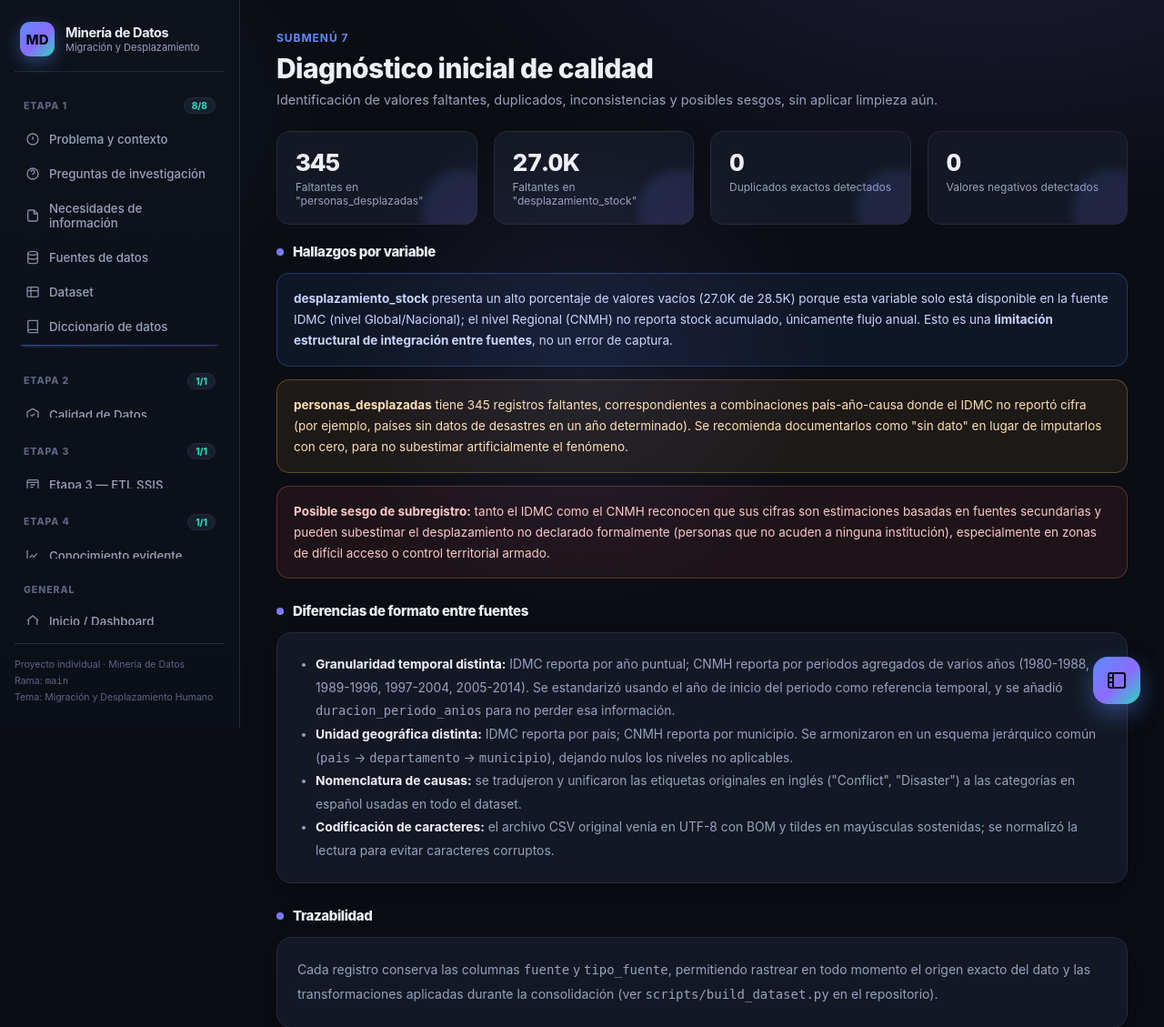
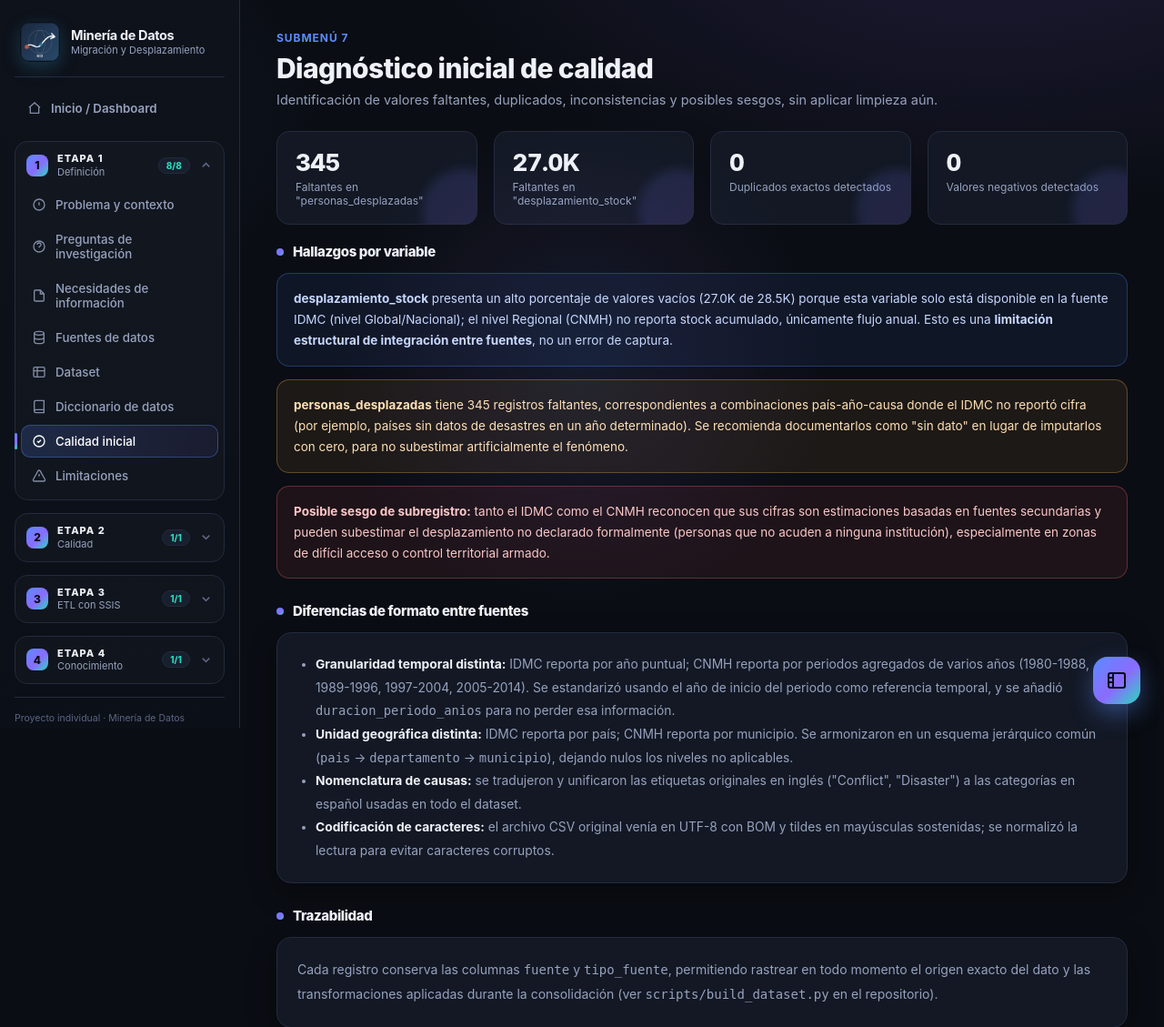
Before and after one commit to DROMEROH14/migracion-desplazamiento-humano, a Flask app: page /calidad in a window 1280 px wide. Shown: the top 1129 px of the page at 91% size. Run offline with Flask 3, Linux system fonts and the light colour scheme; parts of the project's set-up code (start-up, migrations or seed data) failed here and were passed over.

Commit message:
Mejora el menu lateral con grupos desplegables y logo del proyecto

```diff
--- a/static/css/style.css
+++ b/static/css/style.css
@@ -356,3 +356,25 @@
 .tech-name{ display:block; font-weight:700; font-size:13.5px; color:#fff; margin-bottom:4px; }
 .tech-use{ display:block; font-size:12px; color:var(--text-dim); line-height:1.55; }
 .tech-note{ font-size:13px; color:var(--text-dim); line-height:1.7; margin:0; }
+
+
+/* ===== Menú lateral mejorado ===== */
+.sidebar > *{ flex-shrink:0; }
+.sidebar{ gap:14px; scrollbar-width:thin; scrollbar-color:var(--border) transparent; }
+.brand-logo{ width:44px; height:44px; border-radius:12px; flex-shrink:0; box-shadow:0 6px 18px rgba(42,127,158,.35); }
+.stage-group{ overflow:visible; background:rgba(255,255,255,.025); border:1px solid var(--border); border-radius:14px; padding:4px; }
+.stage-group.static{ background:none; border:none; padding:0; }
+.stage-head{ gap:10px; padding:8px 8px; margin:0; border-radius:10px; cursor:pointer; user-select:none; transition:background .15s ease; }
+.stage-head:hover{ background:var(--panel); }
+.stage-head:focus-visible{ outline:2px solid var(--accent-3); outline-offset:1px; }
+.stage-num{ width:24px; height:24px; border-radius:8px; background:var(--grad); color:#0a0d13; font-size:12px; font-weight:800; display:flex; align-items:center; justify-content:center; flex-shrink:0; }
+.stage-text{ display:flex; flex-direction:column; line-height:1.15; flex:1; min-width:0; }
+.stage-text .stage-label{ color:var(--text); font-size:11px; }
+.stage-sub{ font-size:11px; color:var(--text-dim); margin-top:2px; }
+.stage-head .chev{ width:15px; height:15px; color:var(--text-faint); transition:transform .2s ease; flex-shrink:0; }
+.stage-group.open .stage-head .chev{ transform:rotate(180deg); }
+.stage-group .nav{ display:none; padding:2px 2px 4px; }
+.stage-group.open .nav, .stage-group.static .nav{ display:flex; }
+.stage-group.open .stage-head{ margin-bottom:2px; }
+.nav a.active::before{ left:-8px; }
+.stage-group.static .nav a{ font-weight:600; }
--- a/templates/base.html
+++ b/templates/base.html
@@ -13,17 +13,28 @@
 <div class="app">
   <aside class="sidebar">
     <div class="brand">
-      <div class="brand-badge">MD</div>
+      <img class="brand-logo" src="{{ url_for('static', filename='img/logo.png') }}" alt="Logo del proyecto">
       <div>
         <div class="brand-title">Minería de Datos</div>
         <div class="brand-sub">Migración y Desplazamiento</div>
       </div>
     </div>
 
-    <div class="stage-group">
-      <div class="stage-head">
-        <span class="stage-label">Etapa 1</span>
+    <div class="stage-group static">
+            <nav class="nav">
+        <a href="{{ url_for('index') }}" class="{{ 'active' if active=='inicio' else '' }}">
+          <svg viewBox="0 0 24 24" fill="none" stroke="currentColor" stroke-width="2"><path d="m3 11 9-8 9 8"/><path d="M5 10v10h14V10"/></svg>
+          Inicio / Dashboard
+        </a>
+      </nav>
+    </div>
+
+    <div class="stage-group{{ ' open' if active in ['problema','preguntas','necesidades','fuentes','dataset','diccionario','calidad','limitaciones'] else '' }}" data-stage="1">
+      <div class="stage-head" role="button" tabindex="0" aria-expanded="{{ 'true' if active in ['problema','preguntas','necesidades','fuentes','dataset','diccionario','calidad','limitaciones'] else 'false' }}">
+        <span class="stage-num">1</span>
+        <span class="stage-text"><span class="stage-label">Etapa 1</span><span class="stage-sub">Definición</span></span>
         <span class="stage-progress">8/8</span>
+        <svg class="chev" viewBox="0 0 24 24" fill="none" stroke="currentColor" stroke-width="2.4"><path d="m6 9 6 6 6-6"/></svg>
       </div>
       <nav class="nav">
         <a href="{{ url_for('problema') }}" class="{{ 'active' if active=='problema' else '' }}">
@@ -61,10 +72,12 @@
       </nav>
     </div>
 
-    <div class="stage-group">
-      <div class="stage-head">
-        <span class="stage-label">Etapa 2</span>
+    <div class="stage-group{{ ' open' if active in ['calidad_datos'] else '' }}" data-stage="2">
+      <div class="stage-head" role="button" tabindex="0" aria-expanded="{{ 'true' if active in ['calidad_datos'] else 'false' }}">
+        <span class="stage-num">2</span>
+        <span class="stage-text"><span class="stage-label">Etapa 2</span><span class="stage-sub">Calidad</span></span>
         <span class="stage-progress">1/1</span>
+        <svg class="chev" viewBox="0 0 24 24" fill="none" stroke="currentColor" stroke-width="2.4"><path d="m6 9 6 6 6-6"/></svg>
       </div>
       <nav class="nav">
         <a href="{{ url_for('calidad_datos_view') }}" class="{{ 'active' if active=='calidad_datos' else '' }}">
@@ -74,10 +87,12 @@
       </nav>
     </div>
 
-    <div class="stage-group">
-      <div class="stage-head">
-        <span class="stage-label">Etapa 3</span>
+    <div class="stage-group{{ ' open' if active in ['etapa3'] else '' }}" data-stage="3">
+      <div class="stage-head" role="button" tabindex="0" aria-expanded="{{ 'true' if active in ['etapa3'] else 'false' }}">
+        <span class="stage-num">3</span>
+        <span class="stage-text"><span class="stage-label">Etapa 3</span><span class="stage-sub">ETL con SSIS</span></span>
         <span class="stage-progress">1/1</span>
+        <svg class="chev" viewBox="0 0 24 24" fill="none" stroke="currentColor" stroke-width="2.4"><path d="m6 9 6 6 6-6"/></svg>
       </div>
       <nav class="nav">
         <a href="{{ url_for('etapa3_view') }}" class="{{ 'active' if active=='etapa3' else '' }}">
@@ -87,25 +102,17 @@
       </nav>
     </div>
 
-    <div class="stage-group">
-      <div class="stage-head">
-        <span class="stage-label">Etapa 4</span>
+    <div class="stage-group{{ ' open' if active in ['conocimiento'] else '' }}" data-stage="4">
+      <div class="stage-head" role="button" tabindex="0" aria-expanded="{{ 'true' if active in ['conocimiento'] else 'false' }}">
+        <span class="stage-num">4</span>
+        <span class="stage-text"><span class="stage-label">Etapa 4</span><span class="stage-sub">Conocimiento</span></span>
         <span class="stage-progress">1/1</span>
+        <svg class="chev" viewBox="0 0 24 24" fill="none" stroke="currentColor" stroke-width="2.4"><path d="m6 9 6 6 6-6"/></svg>
       </div>
       <nav class="nav">
         <a href="{{ url_for('conocimiento_evidente_view') }}" class="{{ 'active' if active=='conocimiento' else '' }}">
           <svg viewBox="0 0 24 24" fill="none" stroke="currentColor" stroke-width="2"><path d="M3 3v18h18"/><path d="M7 15l4-4 3 3 5-6"/></svg>
           Conocimiento evidente
-        </a>
-      </nav>
-    </div>
-
-    <div class="stage-group">
-      <div class="stage-head"><span class="stage-label">General</span></div>
-      <nav class="nav">
-        <a href="{{ url_for('index') }}" class="{{ 'active' if active=='inicio' else '' }}">
-          <svg viewBox="0 0 24 24" fill="none" stroke="currentColor" stroke-width="2"><path d="m3 11 9-8 9 8"/><path d="M5 10v10h14V10"/></svg>
-          Inicio / Dashboard
         </a>
       </nav>
     </div>
@@ -261,5 +268,24 @@
   els.forEach((el) => obs.observe(el));
 })();
 </script>
+<script>
+(function(){
+  var KEY='navOpenStages', saved={};
+  try{ saved=JSON.parse(localStorage.getItem(KEY)||'{}'); }catch(e){}
+  document.querySelectorAll('.stage-group[data-stage]').forEach(function(g){
+    var n=g.getAttribute('data-stage'), head=g.querySelector('.stage-head');
+    if(!g.classList.contains('open') && saved[n]) g.classList.add('open');
+    function sync(){ head.setAttribute('aria-expanded', g.classList.contains('open')?'true':'false'); }
+    function toggle(){
+      g.classList.toggle('open'); sync();
+      saved[n]=g.classList.contains('open');
+      try{ localStorage.setItem(KEY, JSON.stringify(saved)); }catch(e){}
+    }
+    sync();
+    head.addEventListener('click', toggle);
+    head.addEventListener('keydown', function(e){ if(e.key==='Enter'||e.key===' '){ e.preventDefault(); toggle(); } });
+  });
+})();
+</script>
 </body>
 </html>
```
Also changed, not shown: static/img/logo.png (added).
